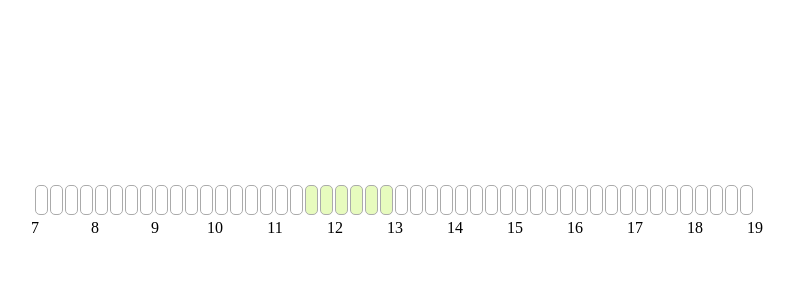
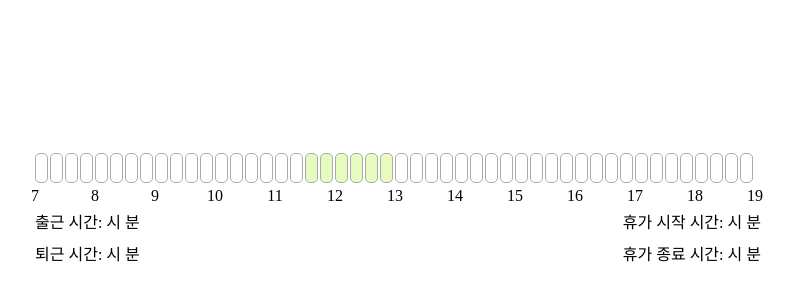
Before and after one commit to LeeMir/react-holiday-time-bar, a React (Vite) app: page / in a window 1280 px wide. Shown: the part 192-492 px from the top of the page, without its empty margins (242-1036 px from the left). Built offline with nearby package versions, Linux system fonts and the light colour scheme.

Commit message:
[Fix] hover 범위 이상하게 되는 부분 해결

```diff
--- a/src/App.tsx
+++ b/src/App.tsx
@@ -8,7 +8,7 @@ const App = () => {
   return (
     <div id='App'>
       <GlobalStyles />
-      <HolidayTimeBar duration={2} />
+      <HolidayTimeBar duration={2} viewText={true} />
     </div>
   );
 };
--- a/src/lib/HolidayTimeBar/index.tsx
+++ b/src/lib/HolidayTimeBar/index.tsx
@@ -77,7 +77,7 @@ const HolidayTimeBar = ({
         for (i = 0; i < duration * 4; i++) {
           const idx = start + i;
           if (isLunch(idxToTime(idx))) {
-            flag = LUNCH_TIME * duration;
+            flag = LUNCH_TIME * 4;
           }
           arr[idx + flag] = { mode: arr[idx + flag].mode, hoverMode: 'holi' };
         }
```
